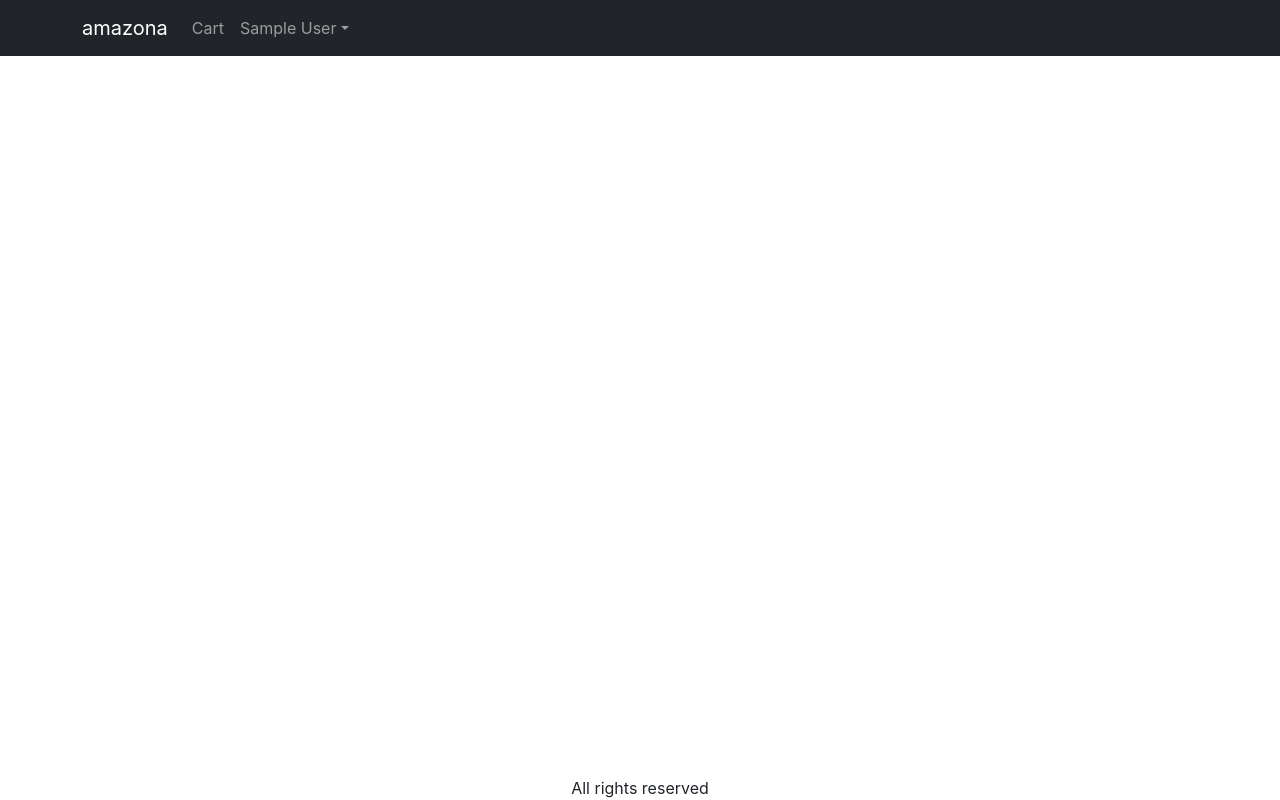
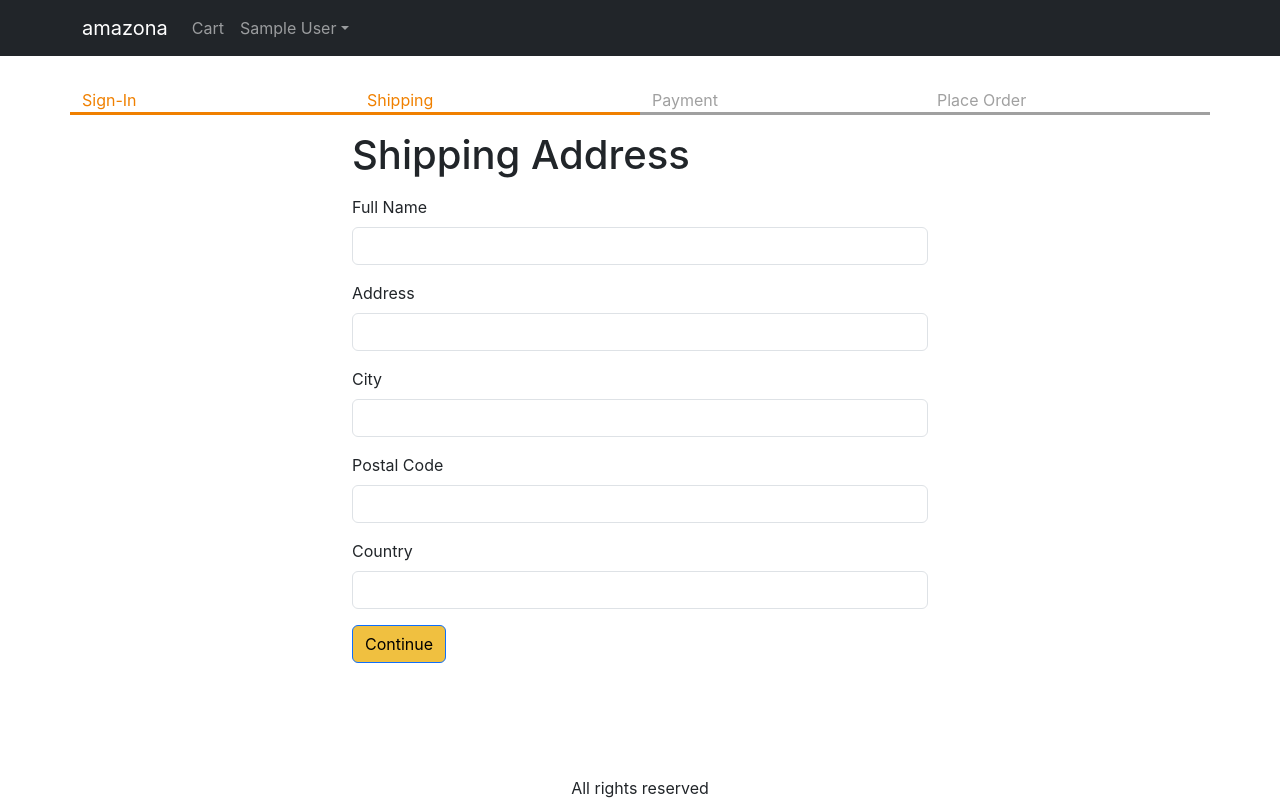
Before and after one commit to mirulh/amazonMERN, a React (Create React App) app in the folder frontend/: page /shipping in a window 1280 px wide. Built offline with nearby package versions, Linux system fonts and the light colour scheme; sample sign-in values are in the browser's storage.

Commit message:
created new screen for shipping address and a component for checkoutsteps. Improved signin logical process by removing cart counter and local storage data when user log out

```diff
--- a/frontend/src/App.js
+++ b/frontend/src/App.js
@@ -25,6 +25,7 @@ import UseContext from './testOnly/UseContext';
 import UseContext2 from './testOnly/UseContext2';
 import UseContext3 from './testOnly/UseContext3';
 import UseContext4 from './testOnly/UseContext4';
+import ShippingAddressScreen from './screens/ShippingAddressScreen';
 
 function App() {
   const { state, dispatch: ctxDispatch } = useContext(Store);
@@ -33,6 +34,8 @@ function App() {
   const signoutHandler = () => {
     ctxDispatch({ type: 'USER_SIGNOUT' });
     localStorage.removeItem('userInfo');
+    localStorage.removeItem('shippingAddress');
+    localStorage.removeItem('cartItems');
   };
 
   return (
@@ -68,6 +71,7 @@ function App() {
                     <Link
                       className="dropdown-item"
                       to="#signout"
+                      // to="/signin" //redirect back to sign in
                       onClick={signoutHandler}
                     >
                       Sign Out
@@ -89,6 +93,7 @@ function App() {
               <Route path="/product/:slug" element={<ProductScreen />} />
               <Route path="/cart" element={<CartScreen />} />
               <Route path="/signin" element={<SigninScreen />} />
+              <Route path="/shipping" element={<ShippingAddressScreen />} />
               <Route path="/" element={<HomeScreen />} />
               {/* [3] */}
               <Route path="/useState-example" element={<UseState />} />
--- a/frontend/src/Store.js
+++ b/frontend/src/Store.js
@@ -8,6 +8,9 @@ const initialState = {
     : null,
 
   cart: {
+    shippingAddress: localStorage.getItem('shippingAddress')
+      ? JSON.parse(localStorage.getItem('shippingAddress'))
+      : {},
     cartItems: localStorage.getItem('cartItems')
       ? JSON.parse(localStorage.getItem('cartItems'))
       : [],
@@ -42,6 +45,19 @@ function reducer(state, action) {
       return {
         ...state,
         userInfo: null,
+        // [1]
+        cart: {
+          cartItems: [],
+          shippingAddress: {},
+        },
+      };
+    case 'SAVE_SHIPPING_ADDRESS':
+      return {
+        ...state,
+        cart: {
+          ...state.cart,
+          shippingAddress: action.payload,
+        },
       };
     default:
       return state;
@@ -55,3 +71,10 @@ export function StoreProvider(props) {
 
   return <Store.Provider value={value}>{props.children}</Store.Provider>;
 }
+
+/*
+
+[1] when user signed out, the cart counter will 0 / reset to null but the cartItems data in localStorage is still there (remove it to see the difference). To empty the localStorage use this instead localStorage.removeItem('cartItems');
+
+
+*/
--- /dev/null
+++ b/frontend/src/components/CheckoutSteps.js
@@ -0,0 +1,14 @@
+import React from 'react';
+import Row from 'react-bootstrap/Row';
+import Col from 'react-bootstrap/Col';
+
+export default function CheckoutSteps(props) {
+  return (
+    <Row className="checkout-steps">
+      <Col className={props.step1 ? 'active' : ''}>Sign-In</Col>
+      <Col className={props.step2 ? 'active' : ''}>Shipping</Col>
+      <Col className={props.step3 ? 'active' : ''}>Payment</Col>
+      <Col className={props.step4 ? 'active' : ''}>Place Order</Col>
+    </Row>
+  );
+}
--- a/frontend/src/index.css
+++ b/frontend/src/index.css
@@ -69,6 +69,16 @@ main {
   max-width: 600px;
 }
 
+.checkout-steps > div {
+  border-bottom: 0.2rem solid #a0a0a0;
+  color: #a0a0a0;
+}
+
+.checkout-steps > div.active {
+  border-bottom: 0.2rem solid #f08000;
+  color: #f08000;
+}
+
 /*
 
 [1] Setting flex: 1; on a flex item essentially means that the item can grow and shrink as needed to fill the available space in the flex container along the main axis. It's a common technique used to distribute space evenly among flex items within a flex container.
--- /dev/null
+++ b/frontend/src/screens/ShippingAddressScreen.js
@@ -0,0 +1,145 @@
+import React, { useContext, useEffect, useState } from 'react';
+import { Helmet } from 'react-helmet-async';
+import Form from 'react-bootstrap/Form';
+import Button from 'react-bootstrap/Button';
+import { Store } from '../Store';
+import { useNavigate } from 'react-router-dom';
+import CheckoutSteps from '../components/CheckoutSteps';
+
+export default function ShippingAddressScreen() {
+  const navigate = useNavigate();
+  const { state, dispatch: ctxDispatch } = useContext(Store);
+  const {
+    userInfo,
+    cart: { shippingAddress },
+  } = state;
+
+  const [fullName, setFullName] = useState(shippingAddress.fullName || '');
+  const [address, setAddress] = useState(shippingAddress.address || '');
+  const [city, setCity] = useState(shippingAddress.city || '');
+  const [postalCode, setPostalCode] = useState(
+    shippingAddress.postalCode || ''
+  );
+
+  useEffect(() => {
+    if (!userInfo) {
+      // [2]
+      navigate('/signin?redirect=/shipping');
+      //   navigate('/signin');
+    }
+  }, [userInfo, navigate]);
+
+  const [country, setCountry] = useState(shippingAddress.country || '');
+
+  const submitHandler = (e) => {
+    e.preventDefault(); //prevent page-refreshing on submit
+    ctxDispatch({
+      type: 'SAVE_SHIPPING_ADDRESS',
+      payload: {
+        fullName,
+        address,
+        city,
+        postalCode,
+        country,
+      },
+    });
+    localStorage.setItem(
+      'shippingAddress',
+      JSON.stringify({
+        fullName,
+        address,
+        city,
+        postalCode,
+        country,
+      })
+    );
+    navigate('/payment');
+  };
+
+  return (
+    <div>
+      <Helmet>
+        <title>Shipping Address</title>
+      </Helmet>
+      {/* [1] */}
+      <CheckoutSteps step1 step2 />
+      <div className="container small-container">
+        <h1 className="my-3">Shipping Address</h1>
+        <Form onSubmit={submitHandler}>
+          <Form.Group className="mb-3" controlId="fullName">
+            <Form.Label>Full Name</Form.Label>
+            <Form.Control
+              value={fullName}
+              onChange={(e) => setFullName(e.target.value)}
+              required
+            />
+          </Form.Group>
+          <Form.Group className="mb-3" controlId="address">
+            <Form.Label>Address</Form.Label>
+            <Form.Control
+              value={address}
+              onChange={(e) => setAddress(e.target.value)}
+              required
+            />
+          </Form.Group>
+          <Form.Group className="mb-3" controlId="city">
+            <Form.Label>City</Form.Label>
+            <Form.Control
+              value={city}
+              onChange={(e) => setCity(e.target.value)}
+              required
+            />
+          </Form.Group>
+          <Form.Group className="mb-3" controlId="city">
+            <Form.Label>Postal Code</Form.Label>
+            <Form.Control
+              value={postalCode}
+              onChange={(e) => setPostalCode(e.target.value)}
+              required
+            />
+          </Form.Group>
+          <Form.Group className="mb-3" controlId="city">
+            <Form.Label>Country</Form.Label>
+            <Form.Control
+              value={country}
+              onChange={(e) => setCountry(e.target.value)}
+              required
+            />
+          </Form.Group>
+          <div className="mb-3">
+            <Button variant="primary" type="submit">
+              Continue
+            </Button>
+          </div>
+        </Form>
+      </div>
+    </div>
+  );
+}
+
+/*
+
+[1] an alternative to
+
+    <div className="container small-container"> {stuff} </div>
+
+would be to implement react-bootstrap Container component like in the signin screen:
+
+    <Container className="small-container"> </Container>
+
+will produce the same style and result
+
+
+[2] the difference between two URL
+
+URL type 1: navigate('/signin?redirect=/shipping');
+
+
+If the user info is not available (not logged in) and user enter http://localhost:3000/shipping, before the page will be redirected to sign in page then proceed to shipping page.
+
+URL type 2: navigate('/signin');
+
+If the user info is not available (not logged in) and user enter http://localhost:3000/shipping, before signed in, the page will be redirected to sign in page then to the home page because there is no second route therefore redirected to default (homescreen).
+
+
+*/
```
Also changed, not shown: frontend/src/screens/SigninScreen.js (+26 -1 lines).
